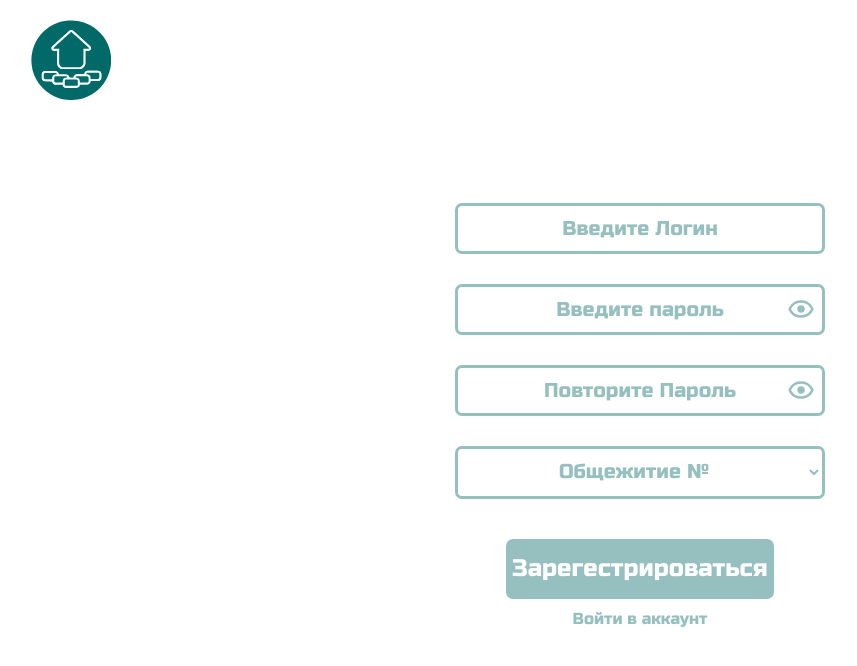
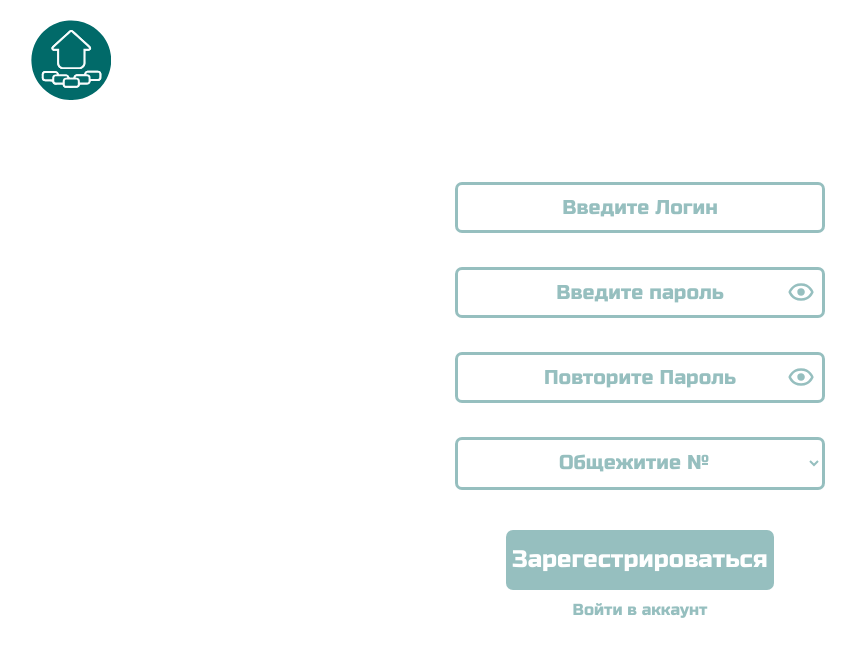
Before and after one commit to anti-kon/PolyLK, a React (Create React App) app in the folder frontend/: page /signup in a window 1280 px wide. Shown: the top 666 px of the page, without its empty margins (0-857 px from the left). Built offline with nearby package versions, Linux system fonts and the light colour scheme.

Commit message:
Add tip at sign up page (#42)
* password styling fix

* select styling fix

* add sign_up tip

- add modal with password tip

```diff
--- a/frontend/src/components/UI/inputs/password_input/PasswordInput.jsx
+++ b/frontend/src/components/UI/inputs/password_input/PasswordInput.jsx
@@ -48,7 +48,7 @@ const PasswordInput = ({style = {fontSize: "10px"}, placeholder, onChange, valid
             </input>
             <button
                 onClick={() => {setIsVisible(!isVisible);}}
-                className={classes.changeVisibilityButton}>
+                className={valid ? classes.changeVisibilityButton : classes.changeVisibilityButtonError}>
                 {!isVisible ?
                     <BiShow style={eyeIcon}/> :
                     <BiHide style={eyeIcon}/>}
--- a/frontend/src/components/UI/select/Select.jsx
+++ b/frontend/src/components/UI/select/Select.jsx
@@ -1,14 +1,15 @@
-import React, {useState} from 'react';
+import React, {useEffect, useState} from 'react';
 import classes from "./Seletc.module.css";
 
 const Select = ({...props}) => {
     return (
 
-        <select {...props} className = {classes.select}>
+        <select {...props}
+                className = {classes.select}>
             <option value={""} disabled selected hidden > {props.placeholder} </option>
             {props.options.map(option =>
                 <option value={option.value}>
-                    {option.name}
+                    <label className={classes.option}>{option.name}</label>
                 </option>
             )}
         </select>
--- a/frontend/src/components/UI/select/Seletc.module.css
+++ b/frontend/src/components/UI/select/Seletc.module.css
@@ -20,5 +20,13 @@
 .select:focus {
     border: 3px solid #68a3a3;
     outline: none;
+}
+
+
+.select:focus option{
     color: #68a3a3;
 }
+
+.select:focus select::placeholder {
+    color: #96bfbf;
+}
--- a/frontend/src/pages/SignUp.jsx
+++ b/frontend/src/pages/SignUp.jsx
@@ -6,6 +6,7 @@ import TextInput from "../components/UI/inputs/text_input/TextInput";
 import PasswordInput from "../components/UI/inputs/password_input/PasswordInput";
 import MajorButton from "../components/UI/buttons/major_button/MajorButton";
 import {useNavigate} from "react-router-dom";
+import ContentBox from "../components/UI/content_boxes/content_box/ContentBox";
 
 const SignUp = () => {
     const navigate = useNavigate();
@@ -13,13 +14,17 @@ const SignUp = () => {
     const [login, setLogin] = useState("");
     const [password, setPassword] = useState("");
     const [passwordRepeat, setPasswordRepeat] = useState("");
+    const [isPasswordSelect,setIsPasswordSelect] = useState(false);
+
     const [isValidLogin, setIsValidLogin] = useState(true);
     const [isValidPassword, setIsValidPassword] = useState(true);
     const [isValidPasswordRepeat, setIsValidPasswordRepeat] = useState(true);
     const [dormNumber, setDormNumber] = useState(-1);
 
+    const dorms = [{value: "1", name: "Общежитие №4"}, {value: "2", name: "Общежитие №6"}];
+
     useEffect(() => {
-        setIsValidPasswordRepeat((String(password) === String(passwordRepeat)));
+        setIsValidPasswordRepeat((String(password) === String(passwordRepeat) || passwordRepeat === ''));
     }, [password, passwordRepeat]);
 
     useEffect(() => {
@@ -46,30 +51,60 @@ const SignUp = () => {
                     value={login}
                     onChange={e => {setLogin(e.target.value)}}
                     valid={isValidLogin}
-                style={{marginTop: "30px", fontSize: "20px", borderRadius: "7px"}}
+                    style={{fontSize: "20px", borderRadius: "7px"}}
                     placeholder={"Введите Логин"}>
                 </TextInput>
+                {!isValidLogin ?
+                    <label className={"error-text"}>Пользователь уже существует</label> :
+                    <div style={{height: "20px", marginTop: "7px", marginBottom: '7px'}}/>}
                 <PasswordInput
+                    onSelect={() => setIsPasswordSelect(true)}
+                    onBlur={() => setIsPasswordSelect(false)}
                     value={password}
                     onChange={e => {setPassword(e.target.value)}}
                     valid={isValidPassword}
-                style={{marginTop: "30px", fontSize: "20px", borderRadius: "7px"}}
+                    style={{fontSize: "20px",
+                            borderRadius: "7px",
+                            marginBottom: isPasswordSelect ? '7px' : '0',
+                            transition: 'margin',
+                            transitionDelay: !isPasswordSelect ? '0.75s' : '0.0s'}}
                     placeholder={"Введите пароль"}>
                 </PasswordInput>
+                {
+                    <ContentBox className={`password-tip ${isPasswordSelect ? "password-tip-show" : ""}`}>
+                        <div style={{display: 'block', margin: '10px', fontFamily: '"Oswald", sans-serif', fontSize: '12', letterSpacing: '-2', fontWeight: '500', color: '#68a3a3'}}>
+                            <label>Требования к паролю<br/></label>
+                            <div style={{display: 'flex'}}><div>•</div><label style={{marginLeft:"6px"}}>не менее 8 символов</label></div>
+                            <div style={{display: 'flex'}}><div>•</div><label style={{marginLeft:"6px"}}>как минимум одна заглавная и одна строчная буква</label></div>
+                            <div style={{display: 'flex'}}><div>•</div><label style={{marginLeft:"6px"}}>как минимум одна цифра</label></div>
+                        </div>
+                    </ContentBox>
+                }
+                {!isValidPassword ?
+                    <label className={"error-text"}>Ненадёжный пароль</label> :
+                    <div style={{height: "20px", marginTop: "7px", marginBottom: "7px"}}/>}
                 <PasswordInput
                     value={passwordRepeat}
                     onChange={e => {setPasswordRepeat(e.target.value)}}
                     valid={isValidPasswordRepeat}
-                style={{marginTop: "30px", fontSize: "20px", borderRadius: "7px"}}
+                    style={{fontSize: "20px", borderRadius: "7px"}}
                     placeholder={"Повторите Пароль"}>
                 </PasswordInput>
-            <Select options={[{value: "0", name: "Общежитие №6"}]}
+                {!isValidPasswordRepeat ?
+                    <label className={"error-text"}>Пароли не совпадают</label> :
+                    <div style={{height: "20px", marginTop: "7px", marginBottom: "7px"}}/>}
+                <Select style={{marginTop: 0}}
+                        options={dorms}
                         placeholder={"Общежитие №"}
                 ></Select>
                 <div style={{marginTop: "10px", display: "flex", justifyContent: "center"}}>
                     <MajorButton
                         onClick={() => {checkSignUp()}}
-                    style={{marginTop: "30px", height: "60px", width: "180px", borderRadius: "7px", fontSize: "24px"}}>
+                        style={{marginTop: "30px",
+                                height: "60px",
+                                width: "180px",
+                                borderRadius: "7px",
+                                fontSize: "24px"}}>
                         Зарегестрироваться
                     </MajorButton>
                 </div>
--- a/frontend/src/styles/SignUp.css
+++ b/frontend/src/styles/SignUp.css
@@ -21,7 +21,53 @@ body {
 }
 
 .signup-panel {
+    position: relative;
     width: 370px;
     height: max-content;
     display: block;
 }
+
+.block {
+    max-height: 0;
+    transition: max-height 0.75s ease-out;
+    overflow: hidden;
+}
+
+.block-show {
+    opacity: 1;
+    max-height: 500px;
+    transition: max-height 0.75s ease-in;
+}
+
+.error-text {
+    margin-top: 7px;
+    margin-bottom: 7px;
+    height: 20px;
+    width: 100%;
+    display: flex;
+    justify-content: center;
+    font-family: "Russo One", sans-serif;
+    color: #da7676;
+}
+
+
+.password-tip {
+    margin: 0  7px;
+    max-height: 0;
+    overflow: hidden;
+    width: calc(100% - 14px);
+    box-sizing: border-box;
+    border-radius: 8px;
+    box-shadow: 0 0 7px rgba(0, 106, 105, 0.7);
+    transition: max-height 1.0s ease-out;
+}
+
+.password-tip-show {
+    margin: 0 7px;
+    width: calc(100% - 14px);
+    max-height: 500px;
+    box-sizing: border-box;
+    border-radius: 8px;
+    box-shadow: 0 0 7px rgba(0, 106, 105, 0.7);
+    transition: max-height 1.0s ease-in;
+}
```
Lines whose indentation alone changed are shown as unchanged.
